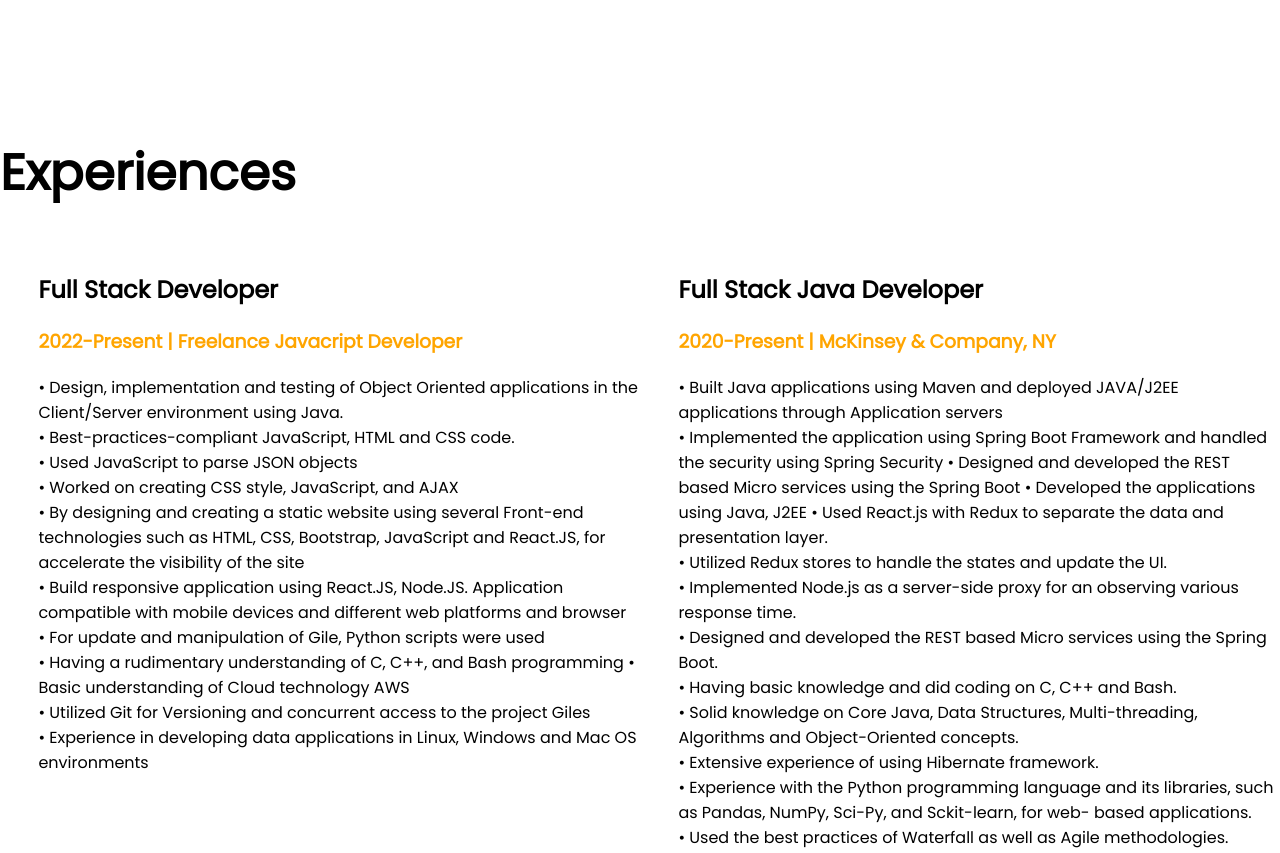
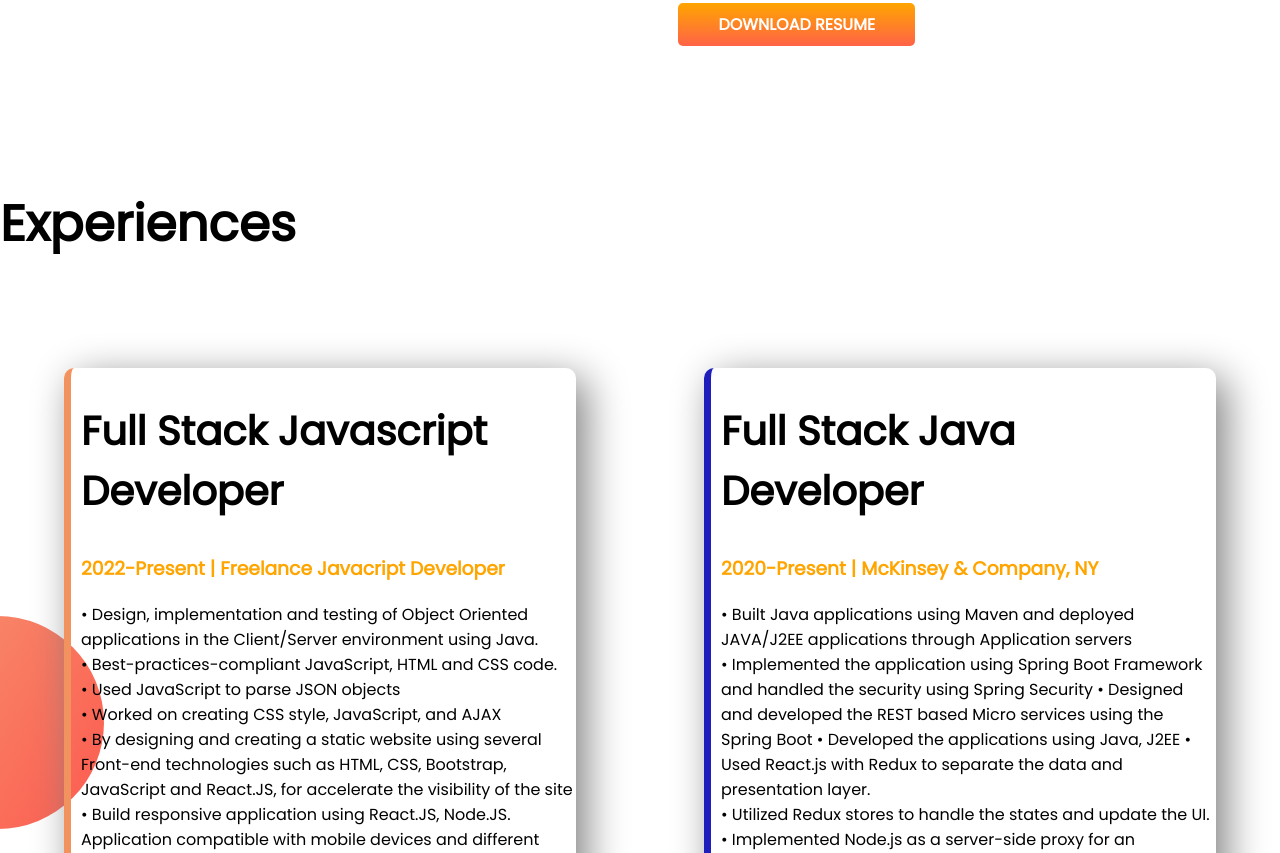
Before and after one commit to SteelTitan1/Developer-portfolio, a plain HTML site: page index.html in a window 1280 px wide. Shown: the part 1616-2469 px from the top of the page. Drawn offline with Linux system fonts and the light colour scheme.

Commit message:
added experice box and footer

```diff
--- a/index.html
+++ b/index.html
@@ -17,7 +17,7 @@
     <section class="top-banner flexible-container">
         <div class="half-width">
             <h1>Welcome To</h1>
-            <h1><span class="orange-color">Sazzad Hossain's </span>World!</h1>
+            <h1><span class="orange-color">Sazzad's </span>World!</h1>
             <h3>Professional Summary</h3>
             <p>
                 • Around 4 years of experience as Java Developer and Software Engineer Intern in which developed and
@@ -90,8 +90,8 @@
     <section class="experience-area">
         <h1>Experiences</h1>
         <div class="flexible-container">
-            <div class="half-width" >
-                <h2>Full Stack Developer</h2>
+            <div id="javascript-developer" class="experience-item" >
+                <h2>Full Stack Javascript Developer</h2>
                 <h3 class="orange-color">2022-Present | Freelance Javacript Developer</h3>
                 <p>
                     • Design, implementation and testing of Object Oriented applications in the Client/Server environment
@@ -115,7 +115,7 @@
 
             </div>
 
-            <div class="half-width">
+            <div id="java-developer" class="experience-item">
                 <h2>Full Stack Java Developer</h2>
                 <h3 class="orange-color">2020-Present | McKinsey & Company, NY</h3>
                 <p>
@@ -145,5 +145,8 @@
     </section>
 
 </body>
+<footer>
+    <p>© Sazzad Hossain 2022, a Programming Hero initiative</p>
+</footer>
 
 </html>
--- a/style.css
+++ b/style.css
@@ -6,6 +6,9 @@ body{
 }
 h1{
     font-size: 50px;
+}
+h2{
+    font-size: 40px;
 }
 .orange-color{
     color:orange;
@@ -45,5 +48,28 @@ h1{
     margin-bottom: 150px;
 }
 .experience-area{
+    background-image: url(images/exp-bg.png);
+    background-repeat: no-repeat;
+    background-position: left;
 
 }
+.experience-item{
+    box-shadow: 10px 10px 40px gray;
+    width: 40%;
+    margin: 5% 5%;
+    border-radius: 10px;
+    padding-left: 10px ;
+
+
+}
+#javascript-developer{
+    border-left: 7px solid rgb(242, 147, 95);
+
+}
+#java-developer{
+    border-left: 7px solid rgb(30, 30, 188);
+
+}
+footer{
+    text-align: center;
+}
```
